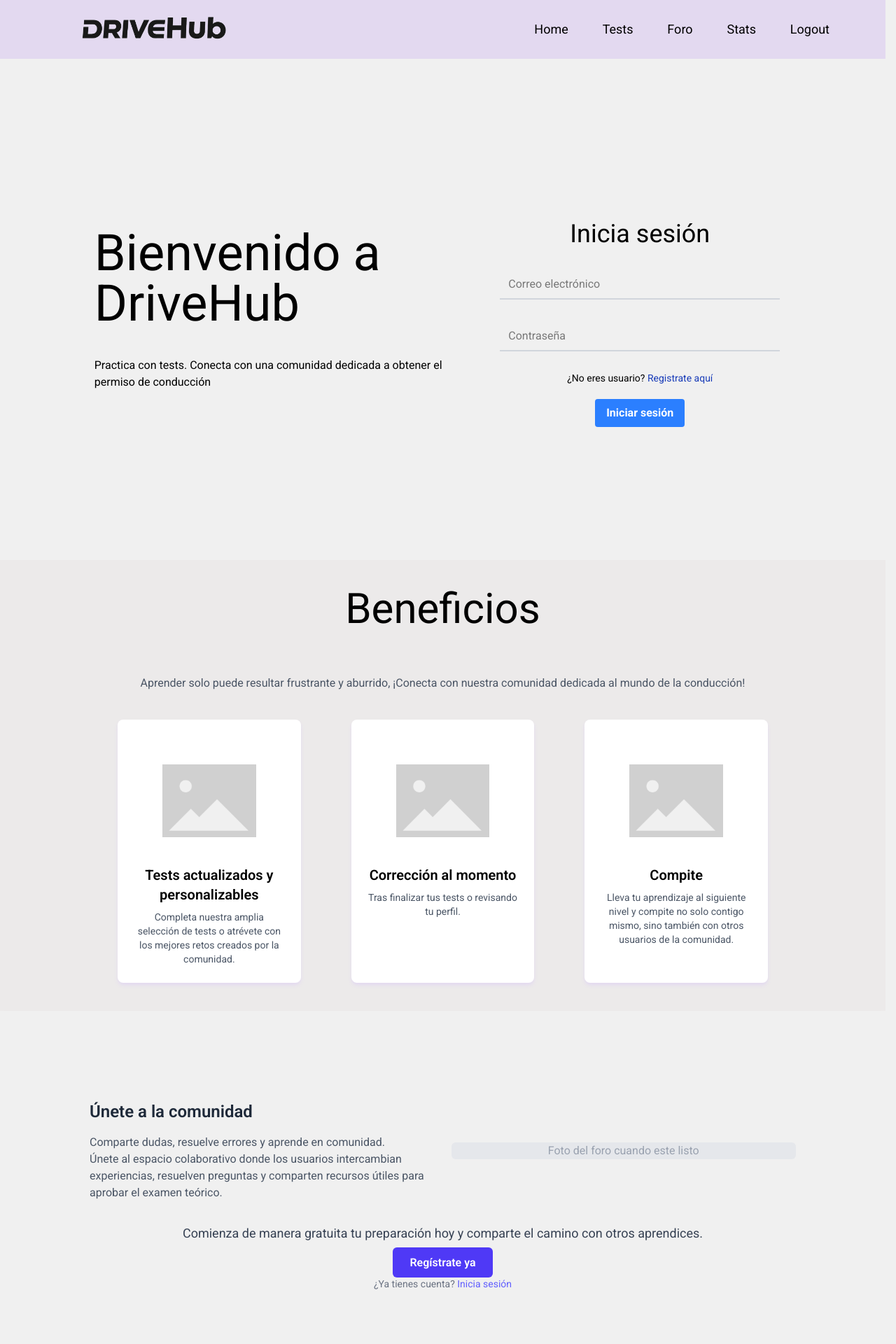
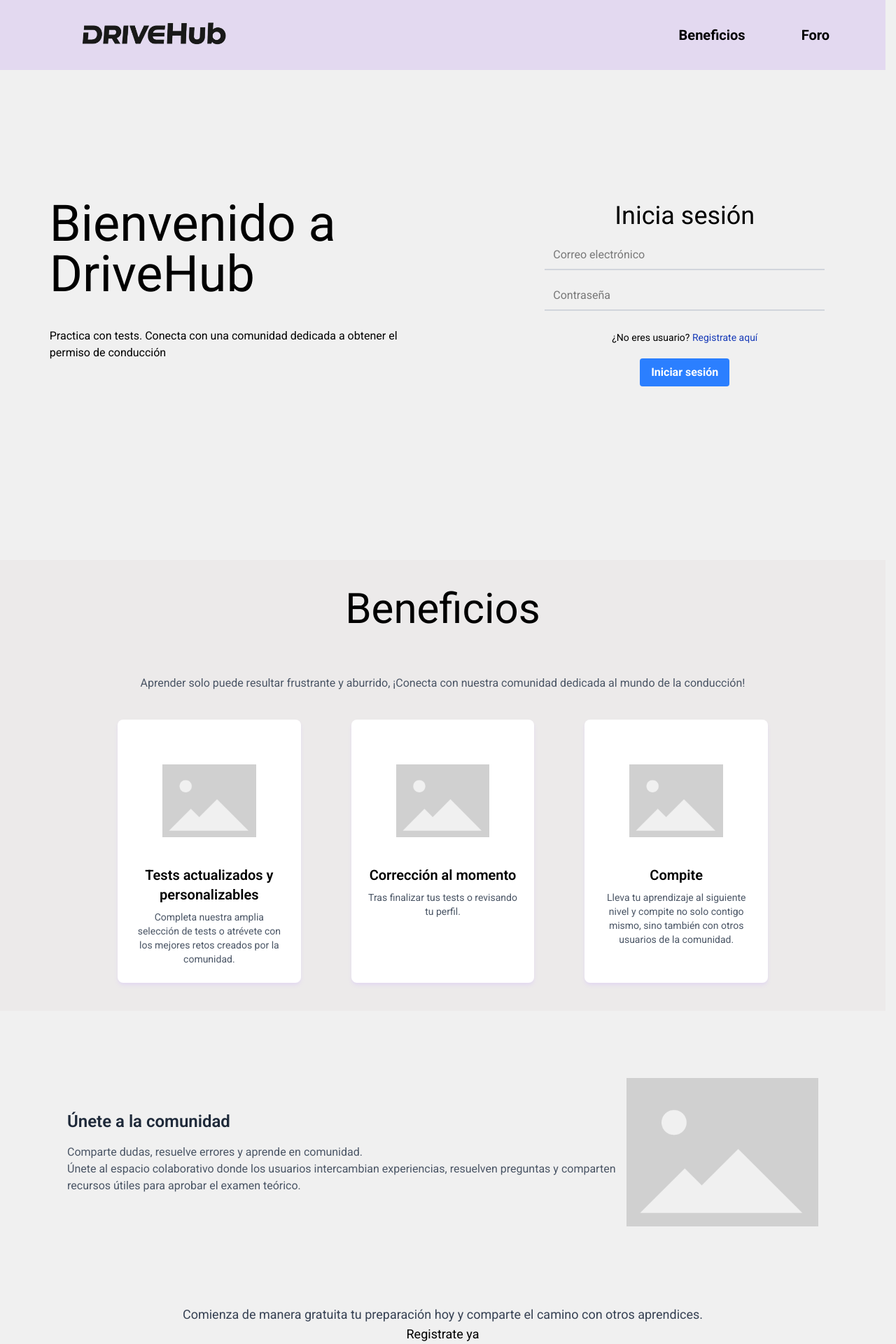
Before and after one commit to FJQuemada/TFG-Autoescuela, a React (Vite) app in the folder frontend/drivehub/: page / in a window 1280 px wide. Shown: the top 1920 px of the page at 70% size. Built offline with nearby package versions, Linux system fonts and the light colour scheme.

Commit message:
diseño medio arreglao, siguiente arreglar y hacer funcionar el test

```diff
--- a/frontend/drivehub/src/components/BeneficiosLanding.jsx
+++ b/frontend/drivehub/src/components/BeneficiosLanding.jsx
@@ -1,7 +1,7 @@
 const BeneficiosLanding = () =>{
 
     return(
-        <div className=" mx-auto text-center bg-[#eceaea]">
+        <div id="beneficios" className=" mx-auto text-center bg-[#eceaea]">
             <h2 className="text-6xl mb-6 p-10">Beneficios</h2>
             <p className="text-gray-600">Aprender solo puede resultar frustrante y aburrido, ¡Conecta con nuestra comunidad dedicada al mundo de la conducción!</p>
             <div className="flex space-x-18 justify-center px-42 py-10">
--- a/frontend/drivehub/src/components/ComunidadLanding.jsx
+++ b/frontend/drivehub/src/components/ComunidadLanding.jsx
@@ -1,21 +1,23 @@
+import { Link } from 'react-router-dom';
+
 const ComunidadLanding = () =>
-    <div className="p-32 shadow-md ">
-        <div className="mb-8 grid grid-cols-1 md:grid-cols-2 gap-6 items-center">
+    <div id='foro' className="p-24">
+        <div className="mb-8 flex justify-around items-center">
             <div>
                 <h2 className="text-2xl font-semibold text-gray-800 mb-4">Únete a la comunidad</h2>
                 <p className="text-gray-600">Comparte dudas, resuelve errores y aprende en comunidad.</p>
                 <p className="text-gray-600">Únete al espacio colaborativo donde los usuarios intercambian experiencias, resuelven preguntas y comparten recursos útiles para aprobar el examen teórico.</p>
             </div>
-            <div className="bg-gray-200 rounded-md aspect-w-1 aspect-h-1 flex items-center justify-center text-gray-400">
-                Foto del foro cuando este listo
+            <div className="bg-gray-200 rounded-md w-96 flex items-center justify-center text-gray-400">
+                <img src="src\assets\Placeholder.png" alt="Placeholder" className='object-cover' />
             </div>
         </div>
 
-        <div className="text-center">
-            <p className="text-lg text-gray-700 mb-4">Comienza de manera gratuita tu preparación hoy y comparte el camino con otros aprendices.</p>
-            <a href="#" className="bg-indigo-600 hover:bg-indigo-700 text-white font-semibold py-3 px-6 rounded-md focus:outline-none focus:shadow-outline">
-                Regístrate ya
-            </a>
+        <div className="text-center pt-20">
+            <p className="text-lg text-gray-700">Comienza de manera gratuita tu preparación hoy y comparte el camino con otros aprendices.</p>
+            <Link to="/register" className="text-lg">
+                    <p className="">Registrate ya</p>
+                </Link>
             <p className="text-gray-500 text-sm mt-2">
                 ¿Ya tienes cuenta? <a href="#" className="text-indigo-500 hover:text-indigo-700">Inicia sesión</a>
             </p>
--- a/frontend/drivehub/src/components/HeaderLogin.jsx
+++ b/frontend/drivehub/src/components/HeaderLogin.jsx
@@ -3,29 +3,15 @@ import { UseUser } from '../contexts/UserContext';
 
 const Header = () =>{
 
-    const { user,logoutUser } = UseUser();
     return(
         <div className="flex justify-between align-middle items-center w-full h-25 bg-[#e3d9f0] ">
             <header className="ml-20">
                 <img src="src\assets\DriveHub_logo.png" alt="drive_logo" className="w-70 h-20" />
             </header>
-            <nav className="flex justify-between w-2/6 mr-20 ">
-                <Link to="/home" className="text-lg">
-                    <p className="">Home</p>
-                </Link>
-                <Link to="/tests" className="text-lg">
-                    <p className="">Tests</p>
-                </Link>
-                <Link to="/" className="text-lg">
-                    <p className="">Foro</p>
-                </Link>
-                <Link to="/" className="text-lg">
-                    <p className="">Stats</p>
-                </Link>
+            <nav className="flex justify-end space-x-20 w-2/6 mr-20 text-xl font-bold">
+                <a href="#beneficios">Beneficios</a>
+                <a href="#foro">Foro</a>
                 {/*Logout*/}
-                <Link to="/" className="text-lg" onClick={logoutUser}>
-                    <p className="">Logout</p>
-                </Link>
             </nav>
         </div>
 
--- a/frontend/drivehub/src/index.css
+++ b/frontend/drivehub/src/index.css
@@ -7,7 +7,6 @@
   font-weight: 400;
 
   color-scheme: light dark;
-  color: rgba(255, 255, 255, 0.87);
   /* background-color: #957db3; */
   background-color: #f0f0f0;
 
@@ -21,6 +20,7 @@
 
 html{
   scrollbar-gutter: stable;
+  scroll-behavior: smooth;
 }
 
 /* a {
--- a/frontend/drivehub/src/pages/Login.jsx
+++ b/frontend/drivehub/src/pages/Login.jsx
@@ -1,10 +1,12 @@
 import React, { useState } from "react";
 import { useNavigate, Link } from "react-router-dom";
-import { inicioSesion, verRespuestas, verPreguntas } from "../services/api";
+import { inicioSesion } from "../services/api";
 import { UseUser } from "../contexts/UserContext";
 import HeaderLogin from "../components/HeaderLogin";
 import BeneficiosLanding from "../components/BeneficiosLanding";
 import ComunidadLanding from "../components/ComunidadLanding";
+import Footer from "../components/Footer";
+
 const Login = () => {
   const navigate = useNavigate();
   const { loginUser } = UseUser(); // Accede a la función loginUser desde el contexto
@@ -26,33 +28,43 @@ const Login = () => {
     const verificacion = await inicioSesion(creedencialesLogin);
 
     console.log(verificacion);
-    if (verificacion.login === true) {
+    if (verificacion.data.login === true) {
       const userData = {
-        id: verificacion.id,
-        nombre: verificacion.nombre,
-      };
+        id: verificacion.data.id,
+        nombre: verificacion.data.nombre,
+      }
 
-      const userToken = verificacion.access_token;
+      const userToken = verificacion.data.access_token;
 
       loginUser(userData, userToken); // Llama a la función login del contexto
 
       navigate("/home");
+    }else if (verificacion.data.login === false && verificacion.status === 401 || verificacion.status === 404) {
+      // Si la respuesta es un error de autenticación, muestra un mensaje de error
+      setErrors("Usuario o contraseña incorrectos");
+      console.log("Usuario o contraseña incorrectos");
+    }else{
+      setErrors("Error inesperado. Por favor, inténtalo de nuevo más tarde.");
+      console.log("Error inesperado", verificacion.status);
     }
+    // Reiniciar los campos de entrada después de enviar el formulario
 
     setEmail("");
     setPassword("");
   };
 
   return (
-    <div>
-    <div className="flex flex-col items-center max-w-screen h-screen">
+    <div className="">
+      <div className="flex flex-col items-center max-w-screen h-screen scroll-smooth">
         <HeaderLogin />
 
-    <div className="flex items-center justify-around p-32 w-full h-screen">
-
+        <div className="flex items-center justify-around w-full h-9/12">
           <div className="w-[550px] flex flex-col">
             <h1 className="text-7xl">Bienvenido a DriveHub</h1>
-        <p className="mt-10">Practica con tests. Conecta con una comunidad dedicada a obtener el permiso de conducción</p>
+            <p className="mt-10">
+              Practica con tests. Conecta con una comunidad dedicada a obtener
+              el permiso de conducción
+            </p>
           </div>
 
           <div className="flex flex-col justify-center align-middle items-center">
@@ -66,16 +78,23 @@ const Login = () => {
                 handleLogin(e);
               }}
             >
-            <div className="m-4 relative">
+              <div className=" relative">
                 <input
                   type="email"
                   placeholder="Correo electrónico"
                   value={email}
                   required
                   title="Completa este campo"
-                className="no-underline border-b-2 border-gray-300 px-3 py-2 focus:outline-none focus:border-blue-500 w-100"
-                onChange={(e) => setEmail(e.target.value)}
+                  className={`${errors ? 'border-red-500' : null} border-b-2 ${email ? 'border-b-2 border-[#3EB489]' : 'border-b-2 border-gray-300'} no-underline px-3 py-2 focus:outline-none focus:border-[#3EB489] w-100`}
+                  onChange={(e) =>{
+                    setEmail(e.target.value);
+                    if (errors) {
+                      setErrors("");
+                      }
+                    }
+                  }
                 />
+
               </div>
 
               <div className="m-4 relative">
@@ -85,9 +104,18 @@ const Login = () => {
                   value={password}
                   required
                   title="Completa este campo"
-                className="no-underline border-b-2 border-gray-300 px-3 py-2 focus:outline-none focus:border-blue-500 w-100"
-                onChange={(e) => setPassword(e.target.value)}
+                  className={`${errors ? 'border-red-500' : null} border-b-2 ${password ? 'border-b-2 border-[#3EB489]' : 'border-b-2 border-gray-300'} no-underline px-3 py-2 focus:outline-none focus:border-[#3EB489] w-100`}
+                  onChange={(e) =>{
+                    setPassword(e.target.value);
+                    if (errors) {
+                      setErrors("");
+                      }
+                    }
+                  }
                 />
+                {errors && (
+                        <p className="text-red-500 text-sm absolute ml-3 mt-1 text-nowrap">{errors}</p>
+                )}
               </div>
 
               <p className="text-sm  mt-3">
@@ -104,12 +132,12 @@ const Login = () => {
                 Iniciar sesión
               </button>
             </form>
-
           </div>
         </div>
       </div>
       <BeneficiosLanding />
       <ComunidadLanding />
+      <Footer />
     </div>
   );
 };
--- a/frontend/drivehub/src/services/api.js
+++ b/frontend/drivehub/src/services/api.js
@@ -23,10 +23,10 @@ export const registroUsuario = async (usuario) => {
 export const inicioSesion = async (usuario) => {
   try{
     const response = await apiNoAuth.post('inicio_sesion', usuario);
-    return response.data;
+    return response;
   } catch (error){
     console.error('No se ha podido iniciar sesion', error);
-    return error.response.data;
+    return error.response;
   }
 }
 
```
Also changed, not shown: frontend/drivehub/src/pages/Registro.jsx (+5 -5 lines). Lines whose indentation alone changed are shown as unchanged.
